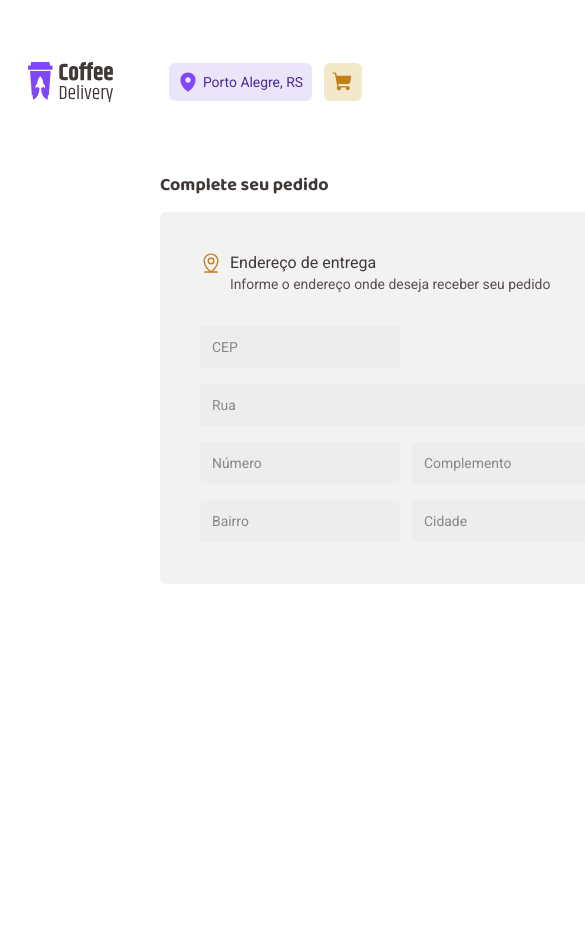
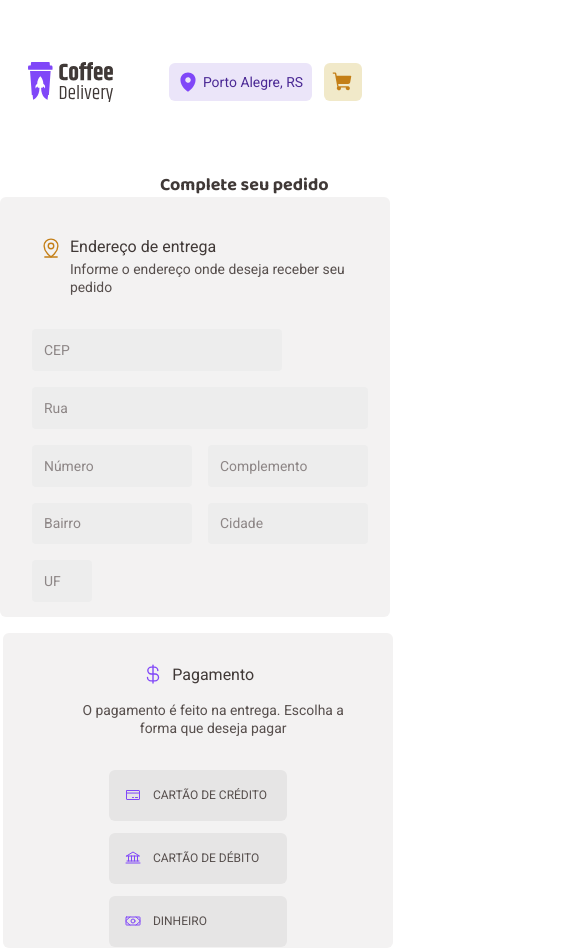
Before and after one commit to Tiago-92/Ignite-Coffee-Delivery, a React (Vite) app: page / in a window 390 px wide. Shown: the top 948 px of the page, 585 px wide, since content can reach past the window. Before the commit the page ends 844 px from the top, so only its background shows below. Built offline with nearby package versions, Linux system fonts and the light colour scheme.

Commit message:
foi terminado o responsivo dos componentes de formulário e pagamento

```diff
--- /dev/null
+++ b/src/components/Button/index.tsx
@@ -0,0 +1,16 @@
+/* eslint-disable no-undef */
+import { ButtonContainer } from './styles'
+
+interface ButtonProps {
+  icon: React.ComponentType
+  title: string
+}
+
+export function Button({ icon: Icon, title, ...rest }: ButtonProps) {
+  return (
+    <ButtonContainer {...rest}>
+      {Icon && <Icon />}
+      {title}
+    </ButtonContainer>
+  )
+}
--- /dev/null
+++ b/src/components/Button/styles.ts
@@ -0,0 +1,25 @@
+import styled from 'styled-components'
+
+export const ButtonContainer = styled.button`
+  display: flex;
+  align-items: center;
+  gap: 0.75rem;
+
+  border: none;
+  border-radius: 6px;
+  background: ${(props) => props.theme['base-button']};
+  transition: 0.3s;
+  box-shadow: none;
+
+  &:hover {
+    background: ${(props) => props.theme['base-hover']};
+    border: 1px solid ${(props) => props.theme['purple-']};
+  }
+
+  svg {
+    color: ${(props) => props.theme['purple-']};
+
+    width: 1rem;
+    height: 1rem;
+  }
+`
--- a/src/components/Form/index.tsx
+++ b/src/components/Form/index.tsx
@@ -14,18 +14,31 @@ export function Form() {
         <p>Informe o endereço onde deseja receber seu pedido</p>
 
         <div className="input-container">
-          <Input placeholder="CEP" className="zip-code" />
-          <Input placeholder="Rua" className="street" />
-
+          <div className="zip-code">
+            <Input placeholder="CEP" />
+          </div>
+          <div className="street">
+            <Input placeholder="Rua" />
+          </div>
           <div className="input-flex">
-            <Input placeholder="Número" className="number" />
-            <Input placeholder="Complemento" className="complement" />
+            <div className="number">
+              <Input placeholder="Número" />
+            </div>
+            <div className="complement">
+              <Input placeholder="Complemento" />
+            </div>
           </div>
 
           <div className="input-flex2">
-            <Input placeholder="Bairro" className="neighborhood" />
-            <Input placeholder="Cidade" className="city" />
-            <Input placeholder="UF" className="FU" />
+            <div className="neighborhood">
+              <Input placeholder="Bairro" />
+            </div>
+            <div className="city">
+              <Input placeholder="Cidade" />
+            </div>
+            <div className="FU">
+              <Input placeholder="UF" />
+            </div>
           </div>
         </div>
       </CheckoutForm>
--- a/src/components/Form/styles.ts
+++ b/src/components/Form/styles.ts
@@ -9,6 +9,17 @@ export const CheckoutContainer = styled.div`
 
   margin-top: 0.94rem;
   margin-left: 10rem;
+
+  @media (max-width: 600px) {
+    width: 100%;
+    height: 26.25rem;
+
+    margin: 0;
+
+    p {
+      margin: 0;
+    }
+  }
 
   h1 {
     font-family: 'Roboto', sans-serif;
@@ -40,6 +51,69 @@ export const CheckoutContainer = styled.div`
 `
 
 export const CheckoutForm = styled.form`
+  @media (max-width: 600px) {
+    margin: 0;
+    display: flex;
+    align-items: left;
+    justify-content: center;
+    flex-direction: column;
+
+    .input-container {
+      display: flex;
+      flex-direction: column;
+      gap: 1rem;
+
+      padding-left: 2rem;
+
+      margin-top: 2rem;
+
+      .zip-code {
+        input {
+          width: 15.62rem;
+        }
+      }
+
+      .street {
+        input {
+          width: 21rem;
+        }
+      }
+
+      .input-flex {
+        display: flex;
+        flex-direction: row;
+        gap: 1rem;
+
+        .number,
+        .complement {
+          input {
+            width: 10rem;
+          }
+        }
+      }
+
+      .input-flex2 {
+        display: flex;
+        flex-wrap: wrap;
+        gap: 1rem;
+
+        .neighborhood,
+        .city {
+          input {
+            width: 10rem;
+          }
+        }
+
+        .FU {
+          input {
+            width: 3.75rem;
+          }
+        }
+      }
+    }
+  }
+
+  @media (min-width: 600px) {
     .input-container {
       display: flex;
       flex-direction: column;
@@ -49,11 +123,15 @@ export const CheckoutForm = styled.form`
       margin-left: 2.5rem;
 
       .zip-code {
+        input {
           width: 12.5rem;
+        }
       }
 
       .street {
+        input {
           width: 35rem;
+        }
       }
 
       .input-flex {
@@ -61,10 +139,14 @@ export const CheckoutForm = styled.form`
         gap: 0.75rem;
 
         .number {
+          input {
             width: 12.5rem;
           }
+        }
         .complement {
+          input {
             width: 21.75rem;
+          }
         }
       }
 
@@ -77,12 +159,17 @@ export const CheckoutForm = styled.form`
         }
 
         .city {
+          input {
             width: 17.25rem;
+          }
         }
 
         .FU {
+          input {
             width: 3.75rem;
           }
         }
       }
+    }
+  }
 `
--- /dev/null
+++ b/src/components/Payment/index.tsx
@@ -0,0 +1,22 @@
+import { PaymentContainer } from './styles'
+
+import { CurrencyDollar, CreditCard, Bank, Money } from 'phosphor-react'
+import { Button } from '../Button'
+
+export function Payment() {
+  return (
+    <PaymentContainer>
+      <h1>
+        <CurrencyDollar size={22} color="#8047f8" />
+        Pagamento
+      </h1>
+      <p>O pagamento é feito na entrega. Escolha a forma que deseja pagar</p>
+
+      <div className="button-container">
+        <Button title="CARTÃO DE CRÉDITO" icon={CreditCard} />
+        <Button title="CARTÃO DE DÉBITO" icon={Bank} />
+        <Button title="DINHEIRO" icon={Money} />
+      </div>
+    </PaymentContainer>
+  )
+}
--- /dev/null
+++ b/src/components/Payment/styles.ts
@@ -0,0 +1,87 @@
+import styled from 'styled-components'
+
+export const PaymentContainer = styled.div`
+  @media (max-width: 600px) {
+    margin-top: 1rem;
+    margin-left: 0.2rem;
+
+    width: 100%;
+    height: 19.69rem;
+
+    padding: 2rem;
+
+    h1 {
+      display: flex;
+      justify-content: center;
+      margin-bottom: 1rem;
+    }
+    h1,
+    p {
+      text-align: center;
+    }
+
+    .button-container {
+      display: flex;
+      flex-direction: column;
+      align-items: center;
+    }
+  }
+
+  width: 40rem;
+  height: 12.94rem;
+
+  border-radius: 6px;
+  background: ${(props) => props.theme['base-card']};
+
+  margin-left: 10rem;
+  margin-top: 0.75rem;
+
+  padding: 2.5rem;
+
+  h1 {
+    font-family: 'Roboto', sans-serif;
+    font-size: 1rem;
+    font-weight: 400;
+    line-height: 1.31rem;
+    color: ${(props) => props.theme['base-subtitle']};
+
+    display: flex;
+    gap: 0.5rem;
+
+    svg {
+      margin-top: -2px;
+    }
+  }
+
+  p {
+    font-family: 'Roboto', sans-serif;
+    font-size: 0.87rem;
+    font-weight: 400;
+    line-height: 1.12rem;
+    color: ${(props) => props.theme['base-text']};
+
+    margin-top: 2px;
+    margin-left: 1.87rem;
+  }
+
+  .button-container {
+    display: flex;
+    gap: 0.75rem;
+
+    margin-top: 2rem;
+
+    button {
+      width: 11.16rem;
+      height: 3.19rem;
+
+      padding-left: 1rem;
+
+      font-family: Roboto;
+      font-size: 0.75rem;
+      font-weight: 400;
+      line-height: 1.19rem;
+
+      color: ${(props) => props.theme['base-text']};
+    }
+  }
+`
--- a/src/pages/Checkout/index.tsx
+++ b/src/pages/Checkout/index.tsx
@@ -2,15 +2,15 @@ import { Container } from './styles'
 
 import { Form } from '../../components/Form'
 import { Header } from '../../components/Header'
+import { Payment } from '../../components/Payment'
 
 export function Checkout() {
   return (
     <Container>
       <Header />
-
       <h1 className="title">Complete seu pedido</h1>
-
       <Form />
+      <Payment />
     </Container>
   )
 }
--- a/tsconfig.json
+++ b/tsconfig.json
@@ -17,5 +17,5 @@
     "jsx": "react-jsx"
   },
   "include": ["src"],
-  "references": [{ "path": "./tsconfig.node.json" }]
+  "references": [{ "path": "./tsconfig.node.json" }],
 }
```
Lines whose indentation alone changed are shown as unchanged.
